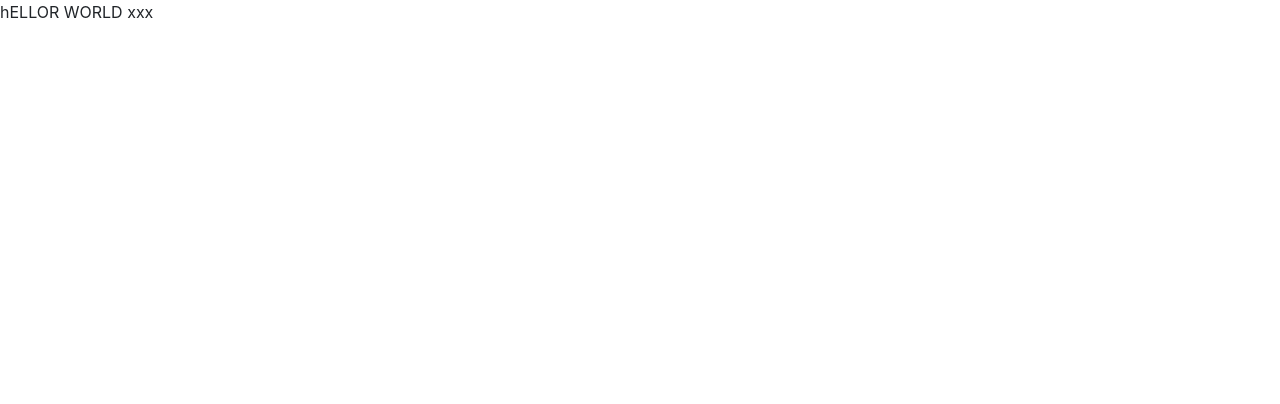
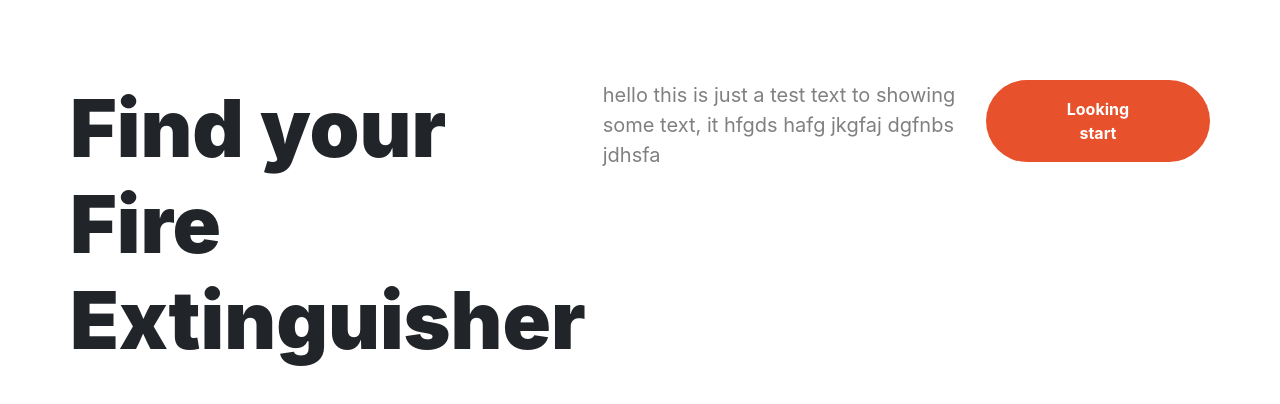
Before and after one commit to Davod0/Nuxt-Vue-Client-Application, a Nuxt app: page / in a window 1280 px wide. Shown: the top 404 px of the page. Built offline with nearby package versions, Linux system fonts and the light colour scheme.

Commit message:
Created a new component Called Hero , using it on the start page

```diff
--- a/components/Tutorial.vue
+++ b/components/Tutorial.vue
@@ -1,11 +1,10 @@
 <template>
-      <p>
-        hELLOR WORLD
-        xxx
-      </p>
+      <Hero />
 </template>
 
 <script>
+import Hero from './hero.vue';
+
 export default {
   name: 'NuxtTutorial'
 }
--- a/components/hero.vue
+++ b/components/hero.vue
@@ -1,8 +1,9 @@
 <template>
     <div class="Hero container">
           <h1 class="header">Find your Fire Extinguisher</h1>
-          <p class="snippet">hello this is just a test text to showing some text and that´s it hfgds hafg jkgfaj dgfnbs jdhsfa </p>
-          <button class="button">Looking start</button>
+          <p class="snippet">hello this is just a test text to showing some text, it hfgds hafg jkgfaj dgfnbs jdhsfa </p>
+          <button class="button btn">Looking start</button>
+
     </div>
 </template>
 
```
